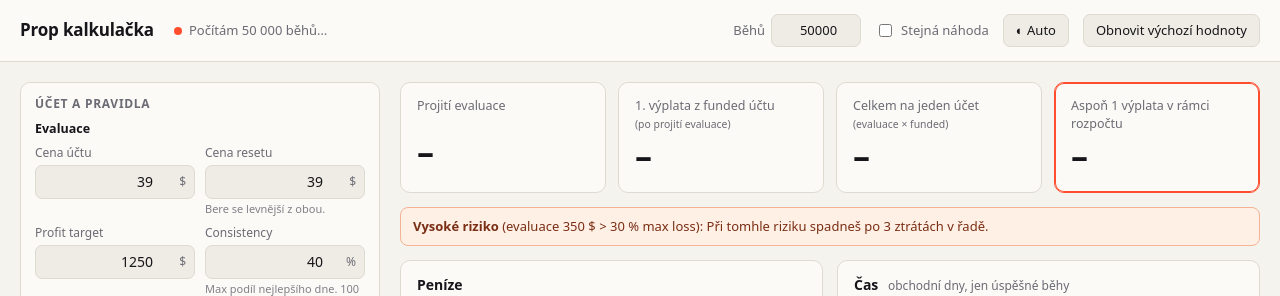
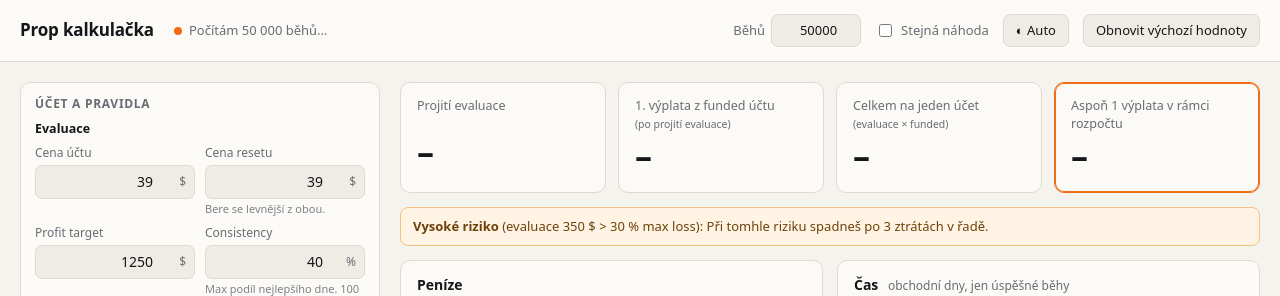
Before and after one commit to MatejSulic/prop_firm_calculator, a plain HTML site: page index.html in a window 1280 px wide. Shown: the top 296 px of the page. Drawn offline with Linux system fonts and the light colour scheme.

Commit message:
Akcent víc do oranžova, varování jantarové
Co-Authored-By: Claude Opus 5.5 <noreply@anthropic.com>

```diff
--- a/index.html
+++ b/index.html
@@ -16,13 +16,13 @@
     --border: #dedad1;
     --text: #16161a;
     --muted: #6b6b74;
-    --accent: #ff4d2e;
-    --accent-soft: rgba(255, 77, 46, .12);
+    --accent: #f26a14;
+    --accent-soft: rgba(242, 106, 20, .13);
     --good: #1f8a5b;
     --bad: #d6335c;
-    --warn-bg: #fff0e6;
-    --warn-border: #f5b294;
-    --warn-text: #7a2e14;
+    --warn-bg: #fff4e3;
+    --warn-border: #f3c27c;
+    --warn-text: #6e420c;
     --grid: #e6e2d9;
     --radius: 10px;
   }
@@ -34,13 +34,13 @@
       --border: #2a2a30;
       --text: #f5f3ee;
       --muted: #8a8a93;
-      --accent: #ff4d2e;
-      --accent-soft: rgba(255, 77, 46, .16);
+      --accent: #ff7a2a;
+      --accent-soft: rgba(255, 122, 42, .16);
       --good: #3fbf86;
       --bad: #f0607f;
-      --warn-bg: #24150f;
-      --warn-border: #5c2c1c;
-      --warn-text: #ffb59e;
+      --warn-bg: #251a0c;
+      --warn-border: #5e4219;
+      --warn-text: #ffcf8a;
       --grid: #222227;
     }
   }
@@ -51,13 +51,13 @@
     --border: #2a2a30;
     --text: #f5f3ee;
     --muted: #8a8a93;
-    --accent: #ff4d2e;
-    --accent-soft: rgba(255, 77, 46, .16);
+    --accent: #ff7a2a;
+    --accent-soft: rgba(255, 122, 42, .16);
     --good: #3fbf86;
     --bad: #f0607f;
-    --warn-bg: #24150f;
-    --warn-border: #5c2c1c;
-    --warn-text: #ffb59e;
+    --warn-bg: #251a0c;
+    --warn-border: #5e4219;
+    --warn-text: #ffcf8a;
     --grid: #222227;
   }
   :root[data-theme="light"] { color-scheme: light; }
```
Also changed, not shown: docs/funded.png, docs/hranice.png, docs/mobil.png, docs/optimalizace.png, docs/prehled.png, docs/tmavy.png, docs/trajektorie.png.
